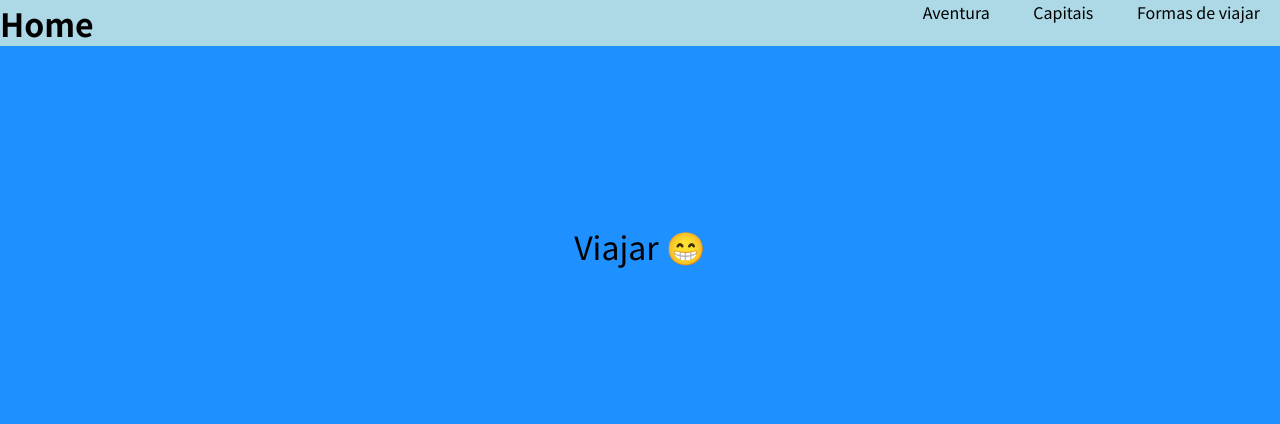
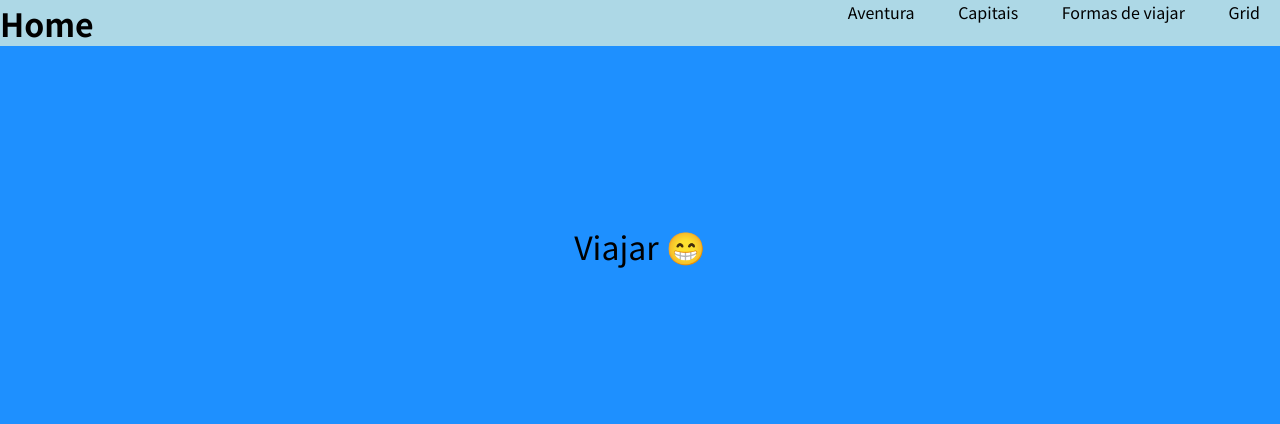
Before and after one commit to a21705067/a21705067-pw-lab3, a plain HTML site: page index.html in a window 1280 px wide. Shown: the top 424 px of the page. Drawn offline with Linux system fonts and the light colour scheme.

Commit message:
index.html update nav

```diff
--- a/index.html
+++ b/index.html
@@ -16,6 +16,7 @@
             <a href="#imagem">Aventura</a>
             <a href="#capitais">Capitais</a>
             <a href="#formas">Formas de viajar</a>
+            <a href="gridLayout1.html">Grid</a>
         </nav>
     </header>
 
```
